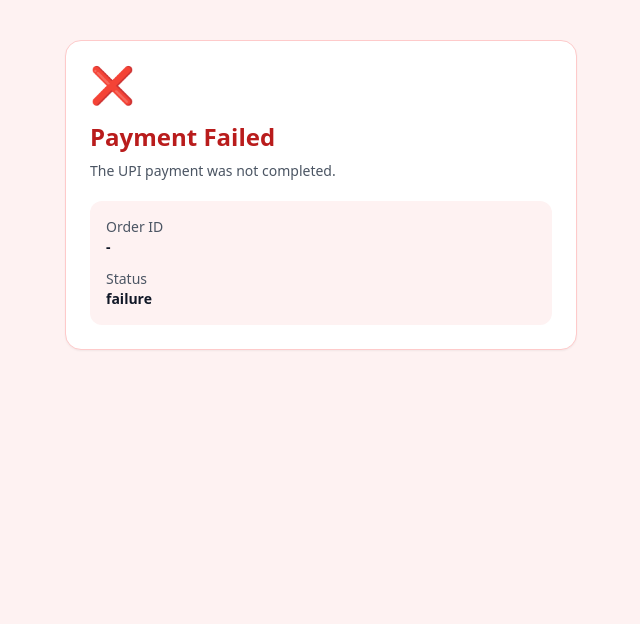
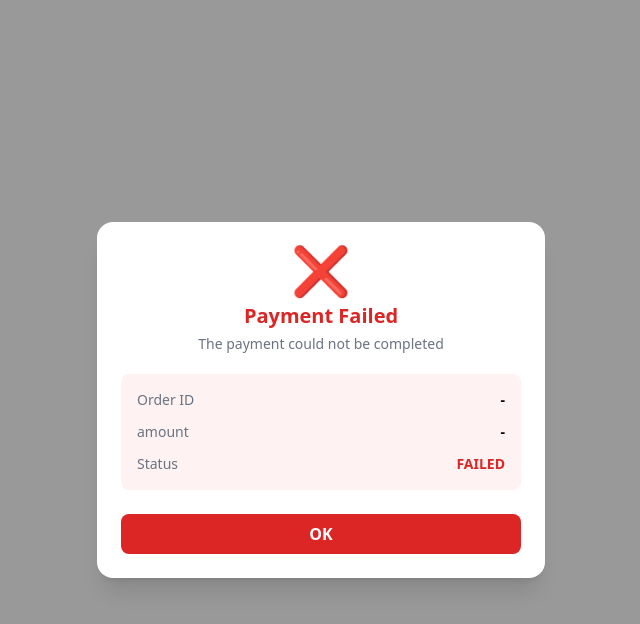
Before and after one commit to venky1109/MKSalesAndOrderMgmt, a React (Create React App) app: page /payment/failure in a window 1280 px wide. Shown: the top 624 px of the page, without its empty margins (319-959 px from the left). Built offline with nearby package versions, Linux system fonts and the light colour scheme; no server answers.

Commit message:
UPI failure page

```diff
--- a/src/pages/PaymentFailurePage.jsx
+++ b/src/pages/PaymentFailurePage.jsx
@@ -1,43 +1,74 @@
-import React from 'react';
-import { useSearchParams } from 'react-router-dom';
+import React from "react";
+import { useNavigate, useSearchParams } from "react-router-dom";
+import { useDispatch } from "react-redux";
+import { clearCart } from "../features/cart/cartSlice";
 
 const PaymentFailurePage = () => {
+  const navigate = useNavigate();
+  const dispatch = useDispatch();
   const [params] = useSearchParams();
-  const orderId = params.get('orderId');
-  const reason = params.get('reason');
-  const status = params.get('status');
+
+  const orderId = params.get("orderId");
+  const amount = params.get("amount");
+  const status = params.get("status") || "FAILED";
+  const reason = params.get("reason");
+
+  const handleOk = () => {
+    dispatch(clearCart()); // optional
+    localStorage.removeItem("cartItems"); // optional
+    navigate("/");
+  };
 
   return (
-    <div className="min-h-screen bg-red-50 px-4 py-10">
-      <div className="mx-auto max-w-lg rounded-2xl border border-red-200 bg-white p-6 shadow-sm">
-        <div className="mb-4 text-4xl">❌</div>
-        <h1 className="text-2xl font-bold text-red-700">Payment Failed</h1>
-        <p className="mt-2 text-sm text-gray-600">
-          The UPI payment was not completed.
-        </p>
+    <div className="fixed inset-0 z-50 flex items-center justify-center bg-black/40">
+      <div className="w-full max-w-md rounded-2xl bg-white p-6 shadow-xl">
 
-        <div className="mt-5 space-y-3 rounded-xl bg-red-50 p-4">
-          <div>
-            <p className="text-sm text-gray-600">Order ID</p>
-            <p className="break-all text-sm font-semibold text-gray-900">
-              {orderId || '-'}
-            </p>
+        {/* Icon + Title */}
+        <div className="text-center">
+          <div className="mb-2 text-5xl">❌</div>
+          <h2 className="text-xl font-bold text-red-600">
+            Payment Failed
+          </h2>
+          <p className="mt-1 text-sm text-gray-500">
+            The payment could not be completed
+          </p>
+        </div>
+
+        {/* Details */}
+        <div className="mt-5 space-y-3 rounded-lg bg-red-50 p-4 text-sm">
+
+          <div className="flex justify-between">
+            <span className="text-gray-500">Order ID</span>
+            <span className="font-semibold">{orderId || "-"}</span>
+          </div>
+         <div className="flex justify-between">
+            <span className="text-gray-500">amount</span>
+            <span className="font-semibold">{amount || "-"}</span>
+          </div>
+          <div className="flex justify-between">
+            <span className="text-gray-500">Status</span>
+            <span className="font-semibold text-red-600">
+              {status}
+            </span>
           </div>
 
-          <div>
-            <p className="text-sm text-gray-600">Status</p>
-            <p className="text-sm font-semibold text-gray-900">
-              {status || 'failure'}
-            </p>
-          </div>
+          {reason && (
+            <div className="flex justify-between">
+              <span className="text-gray-500">Reason</span>
+              <span className="font-semibold">{reason}</span>
+            </div>
+          )}
 
-          {reason ? (
-            <div>
-              <p className="text-sm text-gray-600">Reason</p>
-              <p className="text-sm font-semibold text-gray-900">{reason}</p>
-            </div>
-          ) : null}
         </div>
+
+        {/* Button */}
+        <button
+          onClick={handleOk}
+          className="mt-6 w-full rounded-lg bg-red-600 py-2 font-semibold text-white hover:bg-red-700"
+        >
+          OK
+        </button>
+
       </div>
     </div>
   );
```
